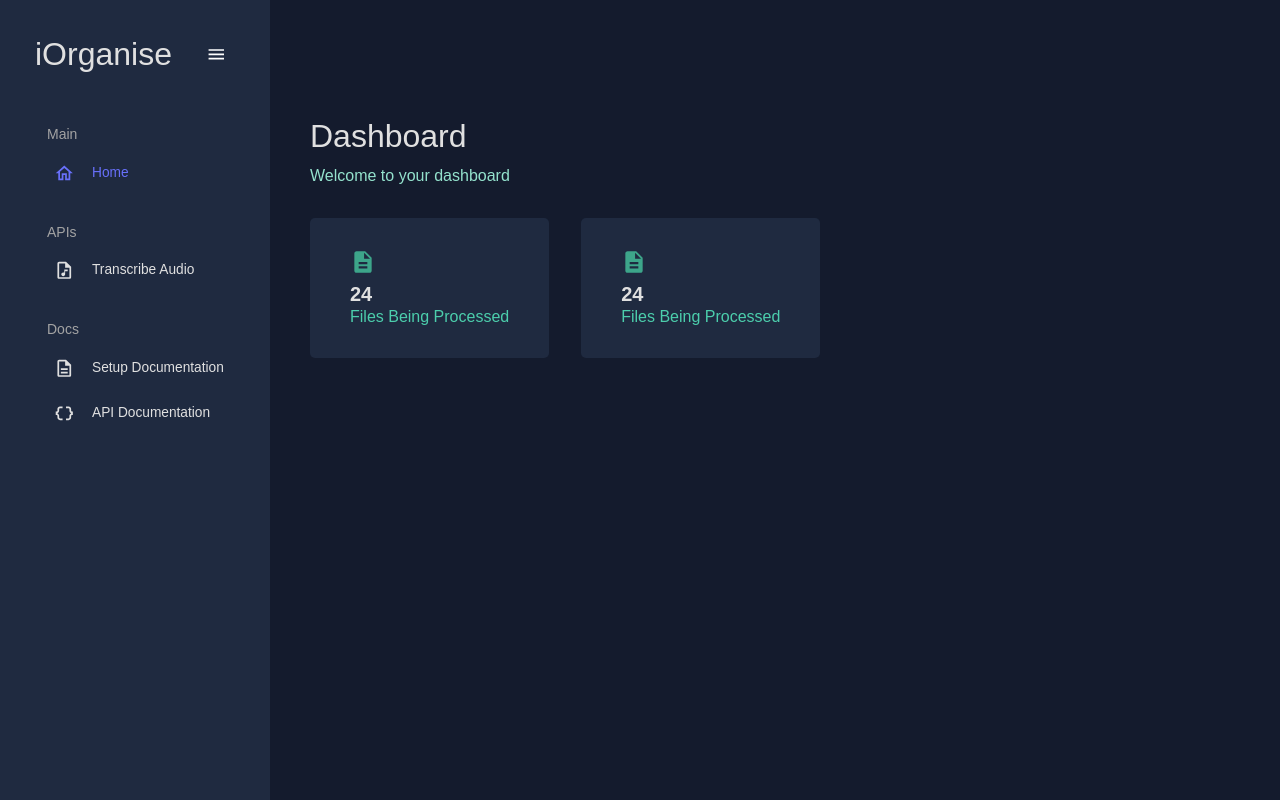
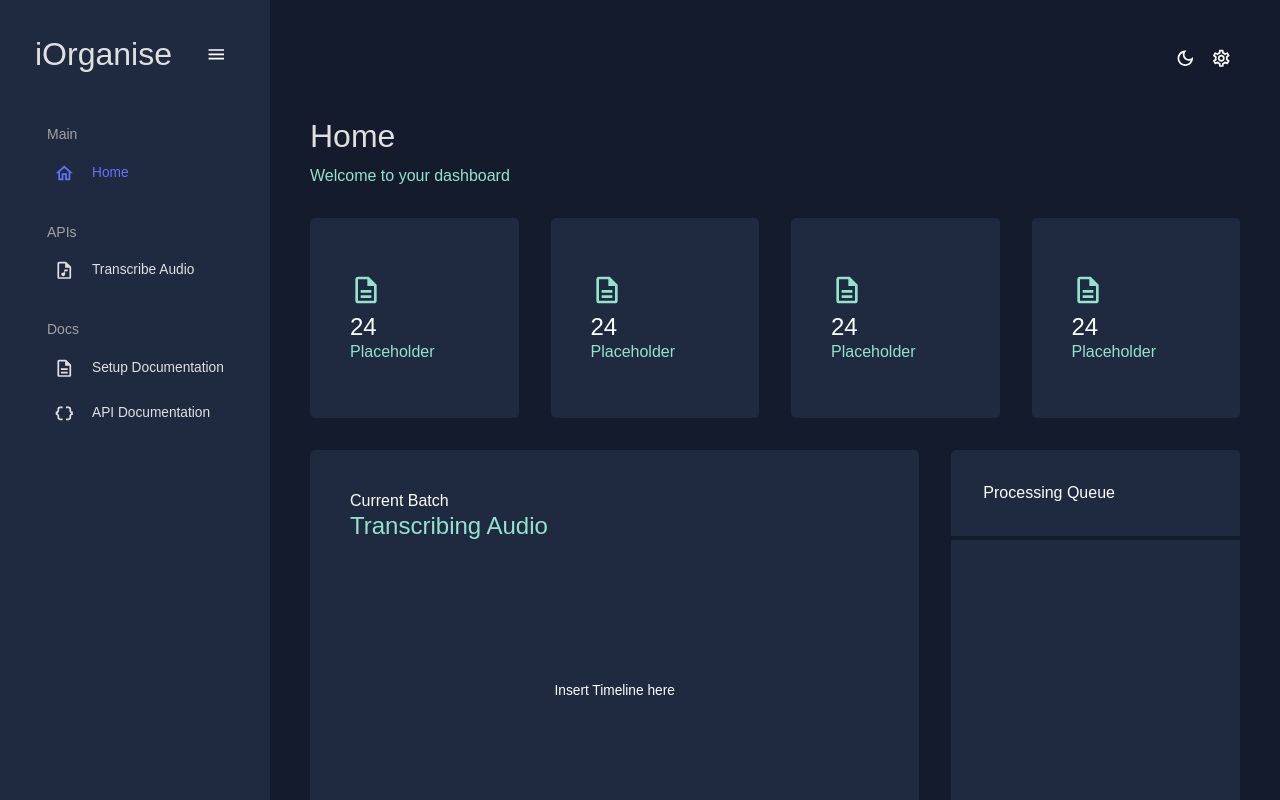
Before and after one commit to Xycone/iOrganise, a React (Vite) app in the folder iOrganiseUI/: page /home in a window 1280 px wide. Built offline with nearby package versions, Linux system fonts and the light colour scheme.

Commit message:
Updated UI

```diff
--- a/iOrganiseUI/package.json
+++ b/iOrganiseUI/package.json
@@ -1,5 +1,5 @@
 {
-  "name": "whisperui",
+  "name": "iorganise",
   "private": true,
   "version": "0.0.0",
   "type": "module",
--- a/iOrganiseUI/src/components/InfoBox.jsx
+++ b/iOrganiseUI/src/components/InfoBox.jsx
@@ -13,11 +13,7 @@ const InfoBox = ({ title, subtitle, icon, progress }) => {
             <Box display="flex" justifyContent="space-between">
                 <Box>
                     {icon}
-                    <Typography
-                        variant="h4"
-                        fontWeight="bold"
-                        sx={{ color: colours.grey[100] }}
-                    >
+                    <Typography variant="h3">
                         {title}
                     </Typography>
                 </Box>
@@ -29,7 +25,7 @@ const InfoBox = ({ title, subtitle, icon, progress }) => {
             <Box display="flex" justifyContent="space-between">
                 <Typography
                     variant="h5"
-                    sx={{ color: colours.greenAccent[500] }}
+                    sx={{ color: colours.greenAccent[300] }}
                 >
                     {subtitle}
                 </Typography>
--- a/iOrganiseUI/src/pages/Home.jsx
+++ b/iOrganiseUI/src/pages/Home.jsx
@@ -4,7 +4,7 @@ import { Box, Typography, useTheme } from '@mui/material';
 import { tokens } from '../themes/MyTheme';
 
 // MUI Icons
-import DescriptionIcon from '@mui/icons-material/Description';
+import DescriptionOutlinedIcon from '@mui/icons-material/DescriptionOutlined';
 
 // React Components
 import Header from '../components/Header';
@@ -21,7 +21,7 @@ function Home() {
         flexDirection="column"
       >
         <Header
-          title="Dashboard"
+          title="Home"
           subtitle="Welcome to your dashboard"
         />
 
@@ -29,12 +29,12 @@ function Home() {
           mt={4}
           display="grid"
           gridTemplateColumns="repeat(12, 1fr)"
-          gridAutoRows="140px"
+          gridAutoRows="200px"
           gap={4}
         >
           {/* Row 1 */}
           <Box
-            gridColumn="span 3"
+            gridColumn={{ xs: "span 12", md: "span 6", lg: "span 3" }}
             backgroundColor={colours.primary[400]}
             display="flex"
             alignItems="center"
@@ -43,17 +43,17 @@ function Home() {
           >
             <InfoBox
               title="24"
-              subtitle="Files Being Processed"
+              subtitle="Placeholder"
               icon={
-                <DescriptionIcon
-                  sx={{ color: colours.greenAccent[600], fontSize: '26px' }}
+                <DescriptionOutlinedIcon
+                  sx={{ color: colours.greenAccent[300], fontSize: '32px' }}
                 />
               }
             />
           </Box>
 
           <Box
-            gridColumn="span 3"
+            gridColumn={{ xs: "span 12", md: "span 6", lg: "span 3" }}
             backgroundColor={colours.primary[400]}
             display="flex"
             alignItems="center"
@@ -62,13 +62,104 @@ function Home() {
           >
             <InfoBox
               title="24"
-              subtitle="Files Being Processed"
+              subtitle="Placeholder"
               icon={
-                <DescriptionIcon
-                  sx={{ color: colours.greenAccent[600], fontSize: '26px' }}
+                <DescriptionOutlinedIcon
+                  sx={{ color: colours.greenAccent[300], fontSize: '32px' }}
                 />
               }
             />
+          </Box>
+
+          <Box
+            gridColumn={{ xs: "span 12", md: "span 6", lg: "span 3" }}
+            backgroundColor={colours.primary[400]}
+            display="flex"
+            alignItems="center"
+            justifyContent="center"
+            borderRadius="5px"
+          >
+            <InfoBox
+              title="24"
+              subtitle="Placeholder"
+              icon={
+                <DescriptionOutlinedIcon
+                  sx={{ color: colours.greenAccent[300], fontSize: '32px' }}
+                />
+              }
+            />
+          </Box>
+
+          <Box
+            gridColumn={{ xs: "span 12", md: "span 6", lg: "span 3" }}
+            backgroundColor={colours.primary[400]}
+            display="flex"
+            alignItems="center"
+            justifyContent="center"
+            borderRadius="5px"
+          >
+            <InfoBox
+              title="24"
+              subtitle="Placeholder"
+              icon={
+                <DescriptionOutlinedIcon
+                  sx={{ color: colours.greenAccent[300], fontSize: '32px' }}
+                />
+              }
+            />
+          </Box>
+
+          {/* Row 2 */}
+          <Box
+            p={5}
+            gridColumn={{ xs: "span 12", md: "span 12", lg: "span 8" }}
+            gridRow="span 2"
+            backgroundColor={colours.primary[400]}
+            borderRadius="5px"
+            display="flex"
+            flexDirection="column"
+          >
+            <Box>
+              <Typography variant="h5">
+                Current Batch
+              </Typography>
+              <Typography variant="h3" color={colours.greenAccent[300]}>
+                Transcribing Audio
+              </Typography>
+            </Box>
+
+            <Box
+              display="flex"
+              alignItems="center"
+              justifyContent="center"
+              flexGrow="1"
+            >
+              <Typography>Insert Timeline here</Typography>
+            </Box>
+          </Box>
+
+          <Box
+            gridColumn={{ xs: "span 12", md: "span 12", lg: "span 4" }}
+            gridRow="span 2"
+            backgroundColor={colours.primary[400]}
+            borderRadius="5px"
+            overflow="auto"
+          >
+            <Box
+              p={4}
+              display="flex"
+              borderBottom={`4px solid ${theme.palette.background.default}`}
+              justifyContent="space-between"
+              alignItems="center"
+            >
+              <Typography
+                variant="h5"
+              >
+                Processing Queue
+              </Typography>
+            </Box>
+
+
           </Box>
         </Box>
       </Box>
```
Also changed, not shown: 1 other file (tests, documents, lock files or other folders).
